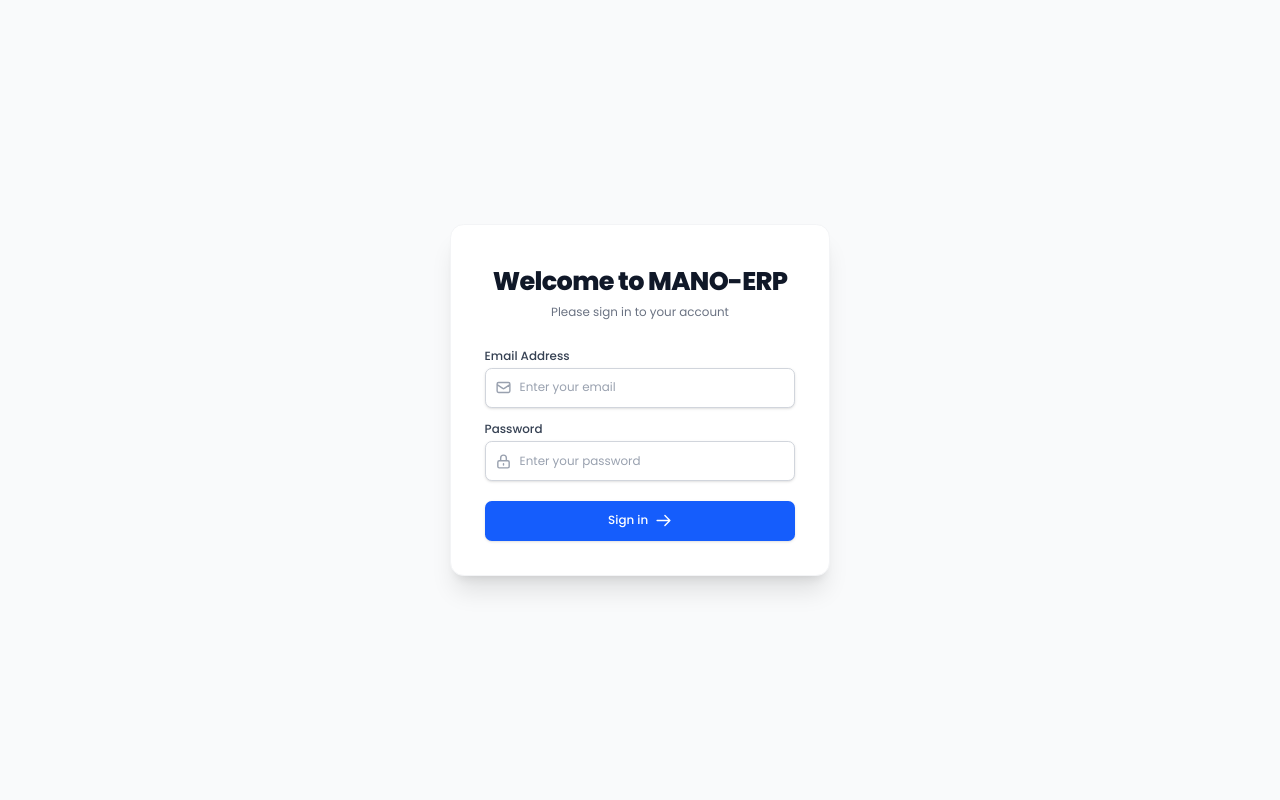
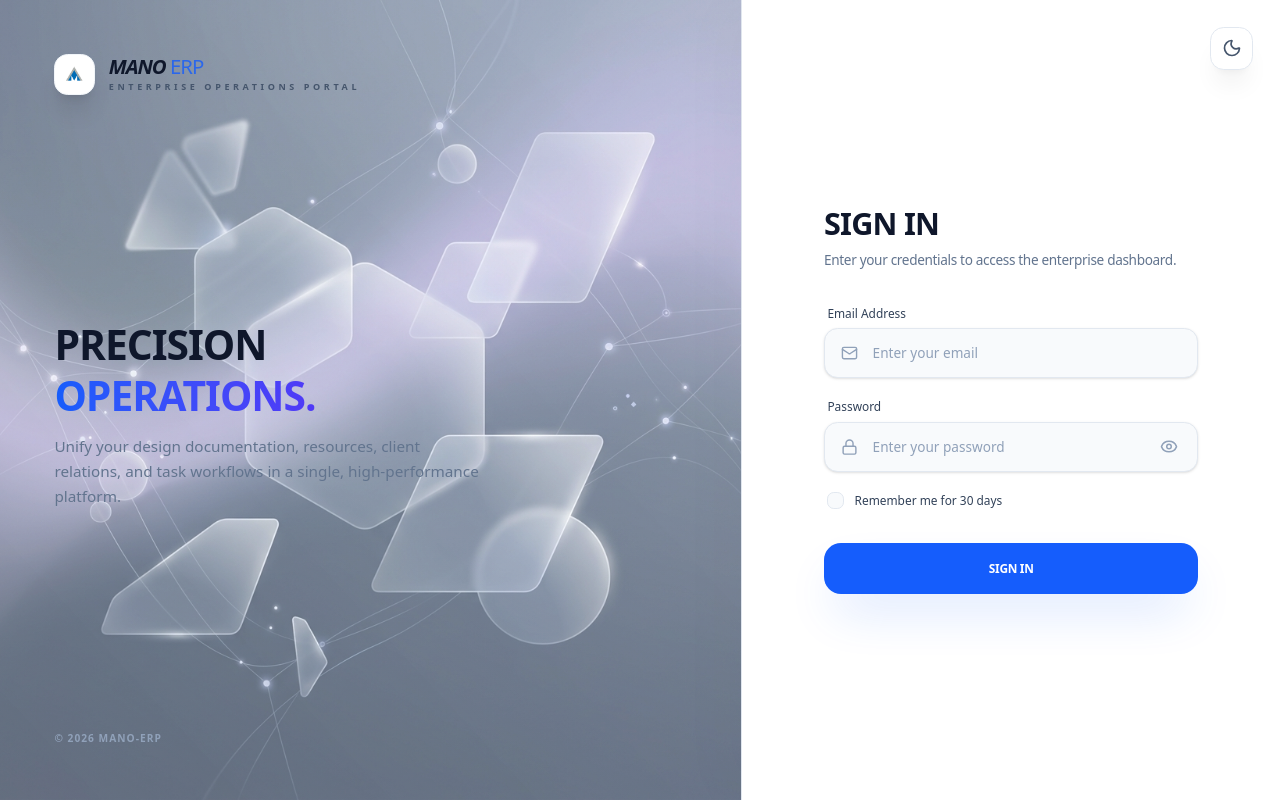
Before and after one commit to MANO-PPL/MANO-ERP, a React (Vite) app in the folder frontend/: page /login in a window 1280 px wide. Built offline with nearby package versions, Linux system fonts and the light colour scheme.

Commit message:
feat(auth): redesign login screen with high-fidelity split layout

```diff
--- a/frontend/src/pages/Auth/Login.jsx
+++ b/frontend/src/pages/Auth/Login.jsx
@@ -1,26 +1,31 @@
 import React, { useState } from 'react';
 import { useNavigate } from 'react-router-dom';
 import { toast } from 'react-toastify';
+import { useTheme } from 'next-themes';
+import { motion } from 'framer-motion';
+import { Mail, Lock, Eye, EyeOff, Loader2, Sun, Moon } from 'lucide-react';
 import api from '../../services/api';
 import { useAuth } from '../../context/AuthContext';
 
 export default function Login() {
     const [email, setEmail] = useState('');
     const [password, setPassword] = useState('');
+    const [showPassword, setShowPassword] = useState(false);
+    const [rememberMe, setRememberMe] = useState(false);
     const [loading, setLoading] = useState(false);
     const navigate = useNavigate();
     const { login } = useAuth();
+    const { theme, setTheme } = useTheme();
 
     const handleSubmit = async (e) => {
         e.preventDefault();
         setLoading(true);
 
         try {
-            const res = await api.post('/auth/login', { email, password });
+            const res = await api.post('/auth/login', { email, password, rememberMe });
 
             if (res.data.success && res.data.accessToken) {
                 login(res.data.accessToken, res.data.user);
-
                 toast.success('Successfully logged in!');
                 navigate('/');
             }
@@ -34,84 +39,190 @@ export default function Login() {
     };
 
     return (
-        <div className="min-h-screen flex items-center justify-center bg-gray-50 dark:bg-gray-900 py-12 px-4 sm:px-6 lg:px-8 transition-colors duration-200">
-            <div className="max-w-md w-full space-y-8 bg-white dark:bg-gray-800 p-10 rounded-2xl shadow-xl border border-gray-100 dark:border-gray-700">
-                <div>
-                    <h2 className="mt-2 text-center text-3xl font-extrabold text-gray-900 dark:text-white tracking-tight">
-                        Welcome to MANO-ERP
-                    </h2>
-                    <p className="mt-2 text-center text-sm text-gray-500 dark:text-gray-400">
-                        Please sign in to your account
-                    </p>
+        <div className="relative min-h-screen bg-slate-50 dark:bg-[#010404] font-sans selection:bg-blue-500/30 overflow-hidden transition-colors duration-500">
+            {/* Background glowing blobs */}
+            <div className="fixed inset-0 z-0 pointer-events-none">
+                <div className="absolute top-[-10%] left-[-10%] w-[50%] h-[50%] bg-blue-600/5 dark:bg-blue-600/10 blur-[120px] rounded-full" />
+                <div className="absolute bottom-[-10%] right-[-10%] w-[45%] h-[45%] bg-indigo-600/5 dark:bg-indigo-600/10 blur-[100px] rounded-full" />
             </div>
 
-                <form className="mt-8 space-y-6" onSubmit={handleSubmit}>
-                    <div className="space-y-4">
-                        <div>
-                            <label className="block text-sm font-medium text-gray-700 dark:text-gray-300 mb-1">
+            {/* Theme Toggle Button */}
+            <button
+                type="button"
+                onClick={() => setTheme(theme === 'dark' ? 'light' : 'dark')}
+                className="fixed top-8 right-8 z-[100] p-3 rounded-2xl bg-white dark:bg-[#0d1117] border border-slate-200 dark:border-[#30363d] text-slate-600 dark:text-slate-400 hover:scale-110 active:scale-95 transition-all shadow-xl shadow-black/5 cursor-pointer"
+            >
+                {theme === 'dark' ? <Sun size={20} /> : <Moon size={20} />}
+            </button>
+
+            {/* Core Content Layout */}
+            <div className="flex min-h-screen relative z-10">
+
+                {/* --- LEFT VISUAL ILLUSTRATION PANEL --- */}
+                <div className="relative w-[58%] hidden lg:flex flex-col justify-between p-16 overflow-hidden bg-slate-100 dark:bg-[#090d16] border-r border-slate-200 dark:border-white/5 transition-colors duration-500">
+                    {/* Background subtle illustration */}
+                    <div className="absolute inset-0 z-0">
+                        <img
+                            src="/assets/login_illustration.png"
+                            alt="ERP Background"
+                            className="w-full h-full object-cover opacity-80 dark:opacity-60 mix-blend-luminosity dark:mix-blend-normal transition-opacity duration-500"
+                        />
+                        <div className="absolute inset-0 bg-gradient-to-tr from-slate-50/20 via-slate-100/10 to-slate-200/5 dark:from-[#010404]/40 dark:via-[#090d16]/20 dark:to-transparent" />
+                    </div>
+
+                    {/* Branding Logo & Header */}
+                    <motion.div
+                        initial={{ opacity: 0, y: -20 }}
+                        animate={{ opacity: 1, y: 0 }}
+                        className="relative z-10 flex items-center gap-4"
+                    >
+                        <div className="w-12 h-12 bg-white dark:bg-[#0d1117] rounded-2xl flex items-center justify-center border border-slate-100 dark:border-[#30363d] shadow-xl">
+                            <img src="/mano-logo.svg" alt="MANO logo" className="w-8 h-8" />
+                        </div>
+                        <div className="flex flex-col">
+                            <h1 className="text-2xl font-black text-slate-900 dark:text-white tracking-tighter uppercase italic leading-none">
+                                MANO <span className="text-blue-600 dark:text-blue-400 not-italic font-medium opacity-80">ERP</span>
+                            </h1>
+                            <span className="text-[9px] font-black text-slate-600 dark:text-slate-300 uppercase tracking-[0.4em] mt-1">Enterprise Operations Portal</span>
+                        </div>
+                    </motion.div>
+
+                    {/* Central Text/Slogan */}
+                    <div className="relative z-10 my-auto max-w-lg space-y-6">
+                        <motion.div
+                            initial={{ opacity: 0, x: -40 }}
+                            animate={{ opacity: 1, x: 0 }}
+                            transition={{ delay: 0.2 }}
+                            className="space-y-4"
+                        >
+                            <h2 className="text-5xl font-black text-slate-900 dark:text-white leading-tight tracking-tight uppercase">
+                                Precision <br />
+                                <span className="text-transparent bg-clip-text bg-gradient-to-r from-blue-600 to-indigo-600 dark:from-blue-400 dark:to-indigo-400">Operations.</span>
+                            </h2>
+                            <p className="text-slate-500 dark:text-slate-400 text-lg font-medium leading-relaxed">
+                                Unify your design documentation, resources, client relations, and task workflows in a single, high-performance platform.
+                            </p>
+                        </motion.div>
+                    </div>
+
+                    {/* Footer info in left pane */}
+                    <div className="relative z-10 flex items-center justify-between text-xs text-slate-400 dark:text-slate-500">
+                        <span className="font-bold uppercase tracking-widest">© {new Date().getFullYear()} MANO-ERP</span>
+                    </div>
+                </div>
+
+                {/* --- RIGHT FORM PANEL --- */}
+                <div className="relative flex flex-col justify-center w-full lg:w-[42%] z-10 bg-white dark:bg-[#010101] transition-colors duration-500 shadow-[-20px_0_60px_rgba(0,0,0,0.02)] dark:shadow-none p-8 lg:p-24">
+                    <div className="w-full max-w-md mx-auto space-y-10">
+                        {/* Header */}
+                        <motion.div
+                            initial={{ opacity: 0, x: 20 }}
+                            animate={{ opacity: 1, x: 0 }}
+                            transition={{ delay: 0.1 }}
+                        >
+                            <h3 className="text-4xl font-bold text-slate-900 dark:text-white tracking-tight uppercase mb-3">Sign In</h3>
+                            <p className="text-slate-500 dark:text-slate-400 font-normal tracking-tight">Enter your credentials to access the enterprise dashboard.</p>
+                        </motion.div>
+
+                        {/* Form */}
+                        <motion.form
+                            initial={{ opacity: 0, y: 20 }}
+                            animate={{ opacity: 1, y: 0 }}
+                            transition={{ delay: 0.2 }}
+                            onSubmit={handleSubmit}
+                            className="space-y-6"
+                        >
+                            {/* Email/Identifier Field */}
+                            <div className="space-y-2">
+                                <label className="block text-sm font-medium text-slate-700 dark:text-slate-300 px-1">
                                     Email Address
                                 </label>
-                            <div className="relative">
-                                <div className="absolute inset-y-0 left-0 pl-3 flex items-center pointer-events-none">
-                                    <svg className="h-5 w-5 text-gray-400" fill="none" viewBox="0 0 24 24" stroke="currentColor">
-                                        <path strokeLinecap="round" strokeLinejoin="round" strokeWidth={2} d="M3 8l7.89 5.26a2 2 0 002.22 0L21 8M5 19h14a2 2 0 002-2V7a2 2 0 00-2-2H5a2 2 0 00-2 2v10a2 2 0 002 2z" />
-                                    </svg>
-                                </div>
+                                <div className="relative group">
+                                    <Mail className="absolute left-5 top-1/2 -translate-y-1/2 size-5 text-slate-400 group-focus-within:text-blue-600 dark:group-focus-within:text-blue-400 transition-colors" />
                                     <input
                                         type="email"
                                         required
-                                    className="appearance-none block w-full pl-10 px-3 py-3 border border-gray-300 dark:border-gray-600 rounded-lg shadow-sm placeholder-gray-400 focus:outline-none focus:ring-2 focus:ring-blue-500 focus:border-blue-500 bg-white dark:bg-gray-700 text-gray-900 dark:text-white text-sm transition-colors"
-                                    placeholder="Enter your email"
                                         value={email}
                                         onChange={(e) => setEmail(e.target.value)}
+                                        className="w-full bg-slate-50 dark:bg-[#0d1117] border border-slate-200 dark:border-[#30363d] rounded-2xl py-4 pl-14 pr-5 text-slate-900 dark:text-white font-medium outline-none focus:ring-4 focus:ring-blue-500/10 focus:border-blue-500 transition-all placeholder:text-slate-400 dark:placeholder:text-slate-600 shadow-sm"
+                                        placeholder="Enter your email"
                                     />
                                 </div>
                             </div>
 
-                        <div>
-                            <label className="block text-sm font-medium text-gray-700 dark:text-gray-300 mb-1">
+                            {/* Password Field */}
+                            <div className="space-y-2">
+                                <div className="flex justify-between items-center px-1">
+                                    <label className="text-sm font-medium text-slate-700 dark:text-slate-300">
                                         Password
                                     </label>
-                            <div className="relative">
-                                <div className="absolute inset-y-0 left-0 pl-3 flex items-center pointer-events-none">
-                                    <svg className="h-5 w-5 text-gray-400" fill="none" viewBox="0 0 24 24" stroke="currentColor">
-                                        <path strokeLinecap="round" strokeLinejoin="round" strokeWidth={2} d="M12 15v2m-6 4h12a2 2 0 002-2v-6a2 2 0 00-2-2H6a2 2 0 00-2 2v6a2 2 0 002 2zm10-10V7a4 4 0 00-8 0v4h8z" />
-                                    </svg>
                                 </div>
+                                <div className="relative group">
+                                    <Lock className="absolute left-5 top-1/2 -translate-y-1/2 size-5 text-slate-400 group-focus-within:text-blue-600 dark:group-focus-within:text-blue-400 transition-colors" />
                                     <input
-                                    type="password"
+                                        type={showPassword ? 'text' : 'password'}
                                         required
-                                    className="appearance-none block w-full pl-10 px-3 py-3 border border-gray-300 dark:border-gray-600 rounded-lg shadow-sm placeholder-gray-400 focus:outline-none focus:ring-2 focus:ring-blue-500 focus:border-blue-500 bg-white dark:bg-gray-700 text-gray-900 dark:text-white text-sm transition-colors"
-                                    placeholder="Enter your password"
                                         value={password}
                                         onChange={(e) => setPassword(e.target.value)}
+                                        className="w-full bg-slate-50 dark:bg-[#0d1117] border border-slate-200 dark:border-[#30363d] rounded-2xl py-4 pl-14 pr-12 text-slate-900 dark:text-white font-medium outline-none focus:ring-4 focus:ring-blue-500/10 focus:border-blue-500 transition-all placeholder:text-slate-400 dark:placeholder:text-slate-600 shadow-sm"
+                                        placeholder="Enter your password"
                                     />
-                            </div>
+                                    <button
+                                        type="button"
+                                        onClick={() => setShowPassword(!showPassword)}
+                                        className="absolute right-5 top-1/2 -translate-y-1/2 text-slate-400 hover:text-slate-900 dark:hover:text-white transition-colors p-1 cursor-pointer"
+                                    >
+                                        {showPassword ? <EyeOff size={18} /> : <Eye size={18} />}
+                                    </button>
                                 </div>
                             </div>
 
-                    <div>
+                            {/* Remember Me Checkbox */}
+                            <div className="flex items-center justify-between px-1">
+                                <label className="flex items-center gap-3 cursor-pointer group">
+                                    <input
+                                        type="checkbox"
+                                        checked={rememberMe}
+                                        onChange={(e) => setRememberMe(e.target.checked)}
+                                        className="sr-only peer"
+                                    />
+                                    <div className="w-5 h-5 rounded-lg border border-slate-200 dark:border-[#30363d] bg-slate-50 dark:bg-[#0d1117] flex items-center justify-center transition-all peer-checked:bg-blue-600 peer-checked:border-blue-600 group-hover:scale-105">
+                                        <svg
+                                            className={`w-3.5 h-3.5 text-white transition-opacity ${rememberMe ? 'opacity-100' : 'opacity-0'}`}
+                                            fill="none"
+                                            viewBox="0 0 24 24"
+                                            stroke="currentColor"
+                                            strokeWidth="3.5"
+                                        >
+                                            <path strokeLinecap="round" strokeLinejoin="round" d="M5 13l4 4L19 7" />
+                                        </svg>
+                                    </div>
+                                    <span className="text-sm font-medium text-slate-700 dark:text-slate-300 select-none transition-colors group-hover:text-slate-900 dark:group-hover:text-slate-100">
+                                        Remember me for 30 days
+                                    </span>
+                                </label>
+                            </div>
+
+                            {/* Submit Button */}
+                            <div className="pt-4">
                                 <button
                                     type="submit"
                                     disabled={loading}
-                            className={`group relative w-full flex justify-center items-center py-3 px-4 border border-transparent text-sm font-medium rounded-lg text-white ${loading ? 'bg-blue-400 cursor-not-allowed' : 'bg-blue-600 hover:bg-blue-700 focus:ring-2 focus:ring-offset-2 focus:ring-blue-500'} transition-all duration-200 shadow-sm`}
+                                    className="group relative w-full bg-blue-600 hover:bg-blue-700 text-white py-5 rounded-[1.25rem] text-sm font-bold uppercase tracking-tight flex items-center justify-center gap-3 transition-all active:scale-[0.98] shadow-2xl shadow-blue-600/20 disabled:opacity-50 cursor-pointer"
                                 >
                                     {loading ? (
-                                <svg className="animate-spin -ml-1 mr-3 h-5 w-5 text-white" xmlns="http://www.w3.org/2000/svg" fill="none" viewBox="0 0 24 24">
-                                    <circle className="opacity-25" cx="12" cy="12" r="10" stroke="currentColor" strokeWidth="4"></circle>
-                                    <path className="opacity-75" fill="currentColor" d="M4 12a8 8 0 018-8V0C5.373 0 0 5.373 0 12h4zm2 5.291A7.962 7.962 0 014 12H0c0 3.042 1.135 5.824 3 7.938l3-2.647z"></path>
-                                </svg>
+                                        <Loader2 className="animate-spin" size={18} />
                                     ) : (
                                         <>
-                                    Sign in
-                                    <svg className="ml-2 h-5 w-5 group-hover:translate-x-1 transition-transform" fill="none" viewBox="0 0 24 24" stroke="currentColor">
-                                        <path strokeLinecap="round" strokeLinejoin="round" strokeWidth={2} d="M14 5l7 7m0 0l-7 7m7-7H3" />
-                                    </svg>
+                                            Sign In
                                         </>
                                     )}
                                 </button>
                             </div>
-                </form>
+                        </motion.form>
+                    </div>
+                </div>
+
             </div>
         </div>
     );
```
Also changed, not shown: frontend/public/assets/login_illustration.png (added). Lines whose indentation alone changed are shown as unchanged.
